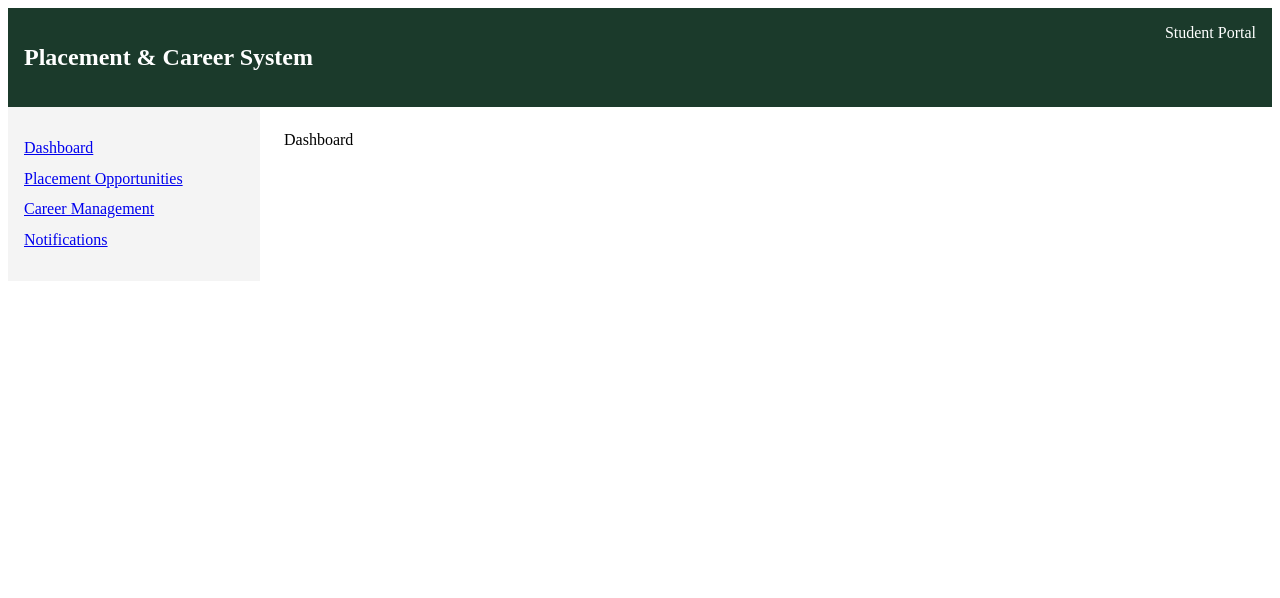
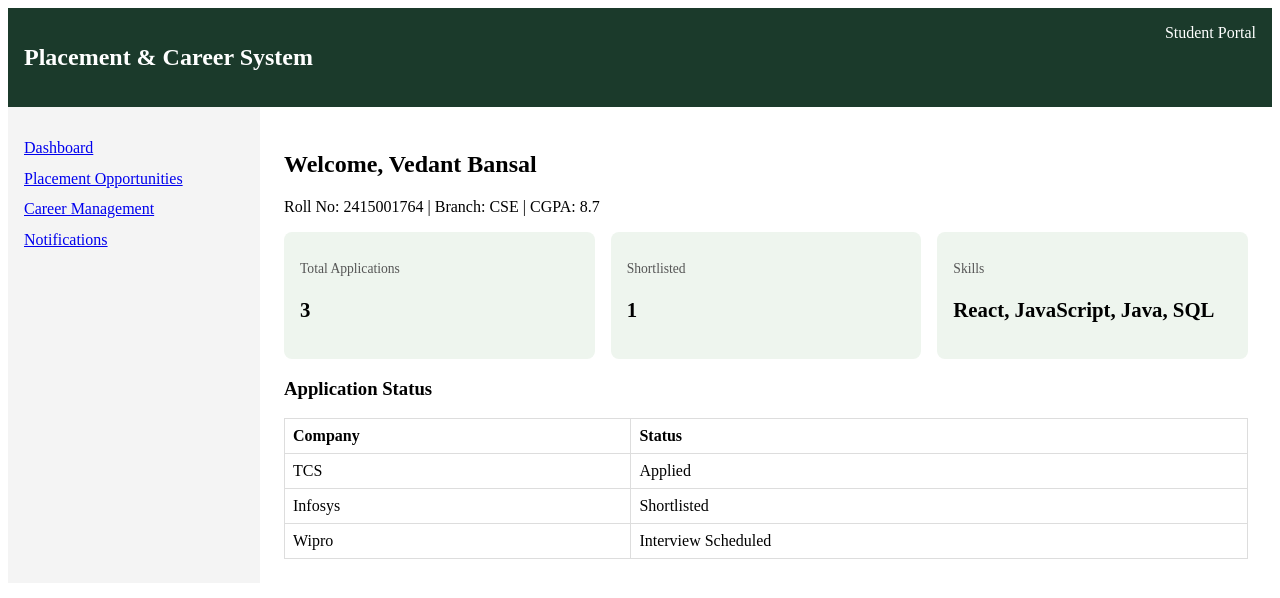
Before and after one commit to vaibhava-shrivastav/mini_project_fullstack, a React (Vite) app in the folder placement-system/: page / in a window 1280 px wide. Shown: the top 598 px of the page. Built offline with nearby package versions, Linux system fonts and the light colour scheme.

Commit message:
Add student dashboard with profile and application status

```diff
--- /dev/null
+++ b/placement-system/src/components/StatusCard.jsx
@@ -0,0 +1,8 @@
+export default function StatusCard({ title, value }) {
+  return (
+    <div className="status-card">
+      <p className="status-title">{title}</p>
+      <p className="status-value">{value}</p>
+    </div>
+  );
+}
--- /dev/null
+++ b/placement-system/src/data/studentData.js
@@ -0,0 +1,13 @@
+export const student = {
+  name: "Vedant Bansal",
+  rollNo: "2415001764",
+  branch: "CSE",
+  cgpa: 8.7,
+  skills: ["React", "JavaScript", "Java", "SQL"],
+};
+
+export const applications = [
+  { company: "TCS", status: "Applied" },
+  { company: "Infosys", status: "Shortlisted" },
+  { company: "Wipro", status: "Interview Scheduled" },
+];
--- a/placement-system/src/index.css
+++ b/placement-system/src/index.css
@@ -4,3 +4,38 @@
 .sidebar li { margin-bottom: 0.8rem; }
 .content { flex: 1; padding: 1.5rem; }
 .navbar { display: flex; justify-content: space-between; padding: 1rem; background: #1b3a2b; color: white; }
+
+.status-grid {
+  display: flex;
+  gap: 1rem;
+  margin: 1rem 0;
+}
+
+.status-card {
+  background: #eef5ee;
+  padding: 1rem;
+  border-radius: 8px;
+  flex: 1;
+}
+
+.status-title {
+  font-size: 0.85rem;
+  color: #555;
+}
+
+.status-value {
+  font-size: 1.3rem;
+  font-weight: bold;
+}
+
+table {
+  width: 100%;
+  border-collapse: collapse;
+}
+
+th,
+td {
+  border: 1px solid #ddd;
+  padding: 0.5rem;
+  text-align: left;
+}
--- a/placement-system/src/pages/Dashboard.jsx
+++ b/placement-system/src/pages/Dashboard.jsx
@@ -1,3 +1,55 @@
+import { student, applications } from "../data/studentData";
+import StatusCard from "../components/StatusCard";
+
 export default function Dashboard() {
-  return <div>Dashboard</div>;
+  const shortlisted = applications.filter(
+    a => a.status === "Shortlisted"
+  ).length;
+
+  return (
+    <div>
+      <h2>Welcome, {student.name}</h2>
+
+      <p>
+        Roll No: {student.rollNo} | Branch: {student.branch} | CGPA: {student.cgpa}
+      </p>
+
+      <div className="status-grid">
+        <StatusCard
+          title="Total Applications"
+          value={applications.length}
+        />
+
+        <StatusCard
+          title="Shortlisted"
+          value={shortlisted}
+        />
+
+        <StatusCard
+          title="Skills"
+          value={student.skills.join(", ")}
+        />
+      </div>
+
+      <h3>Application Status</h3>
+
+      <table>
+        <thead>
+          <tr>
+            <th>Company</th>
+            <th>Status</th>
+          </tr>
+        </thead>
+
+        <tbody>
+          {applications.map((app, i) => (
+            <tr key={i}>
+              <td>{app.company}</td>
+              <td>{app.status}</td>
+            </tr>
+          ))}
+        </tbody>
+      </table>
+    </div>
+  );
 }
```
